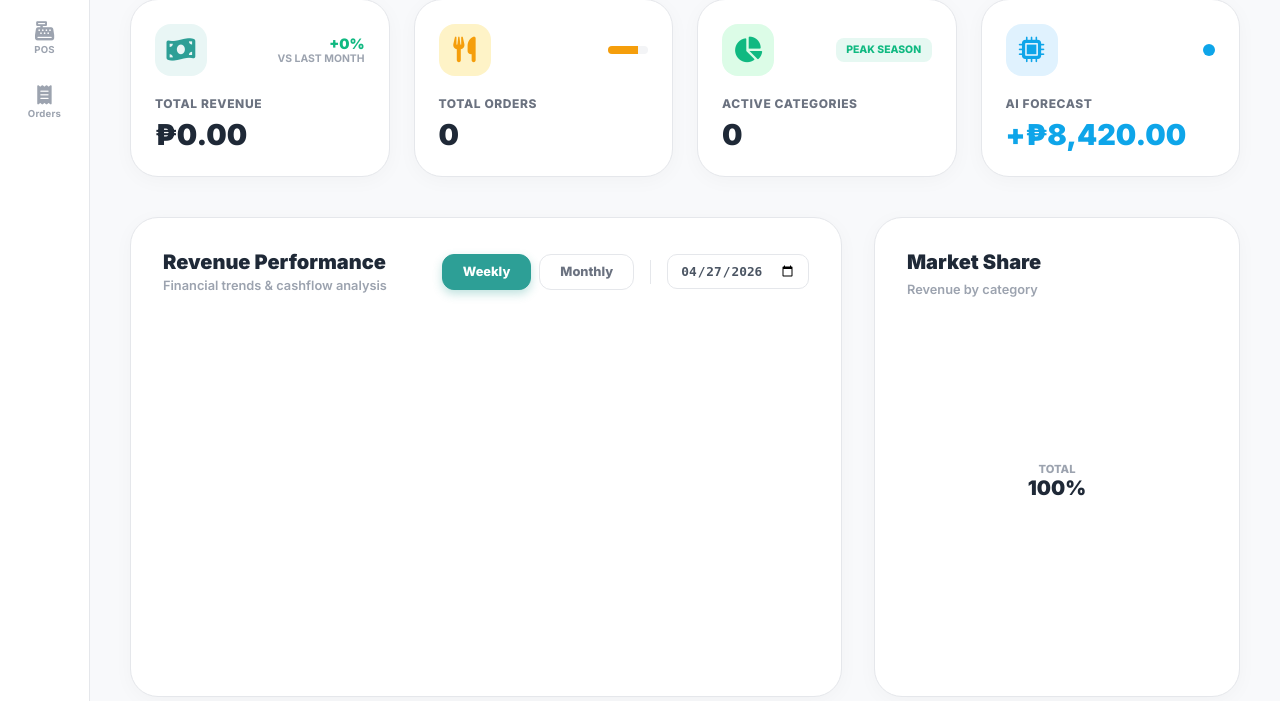
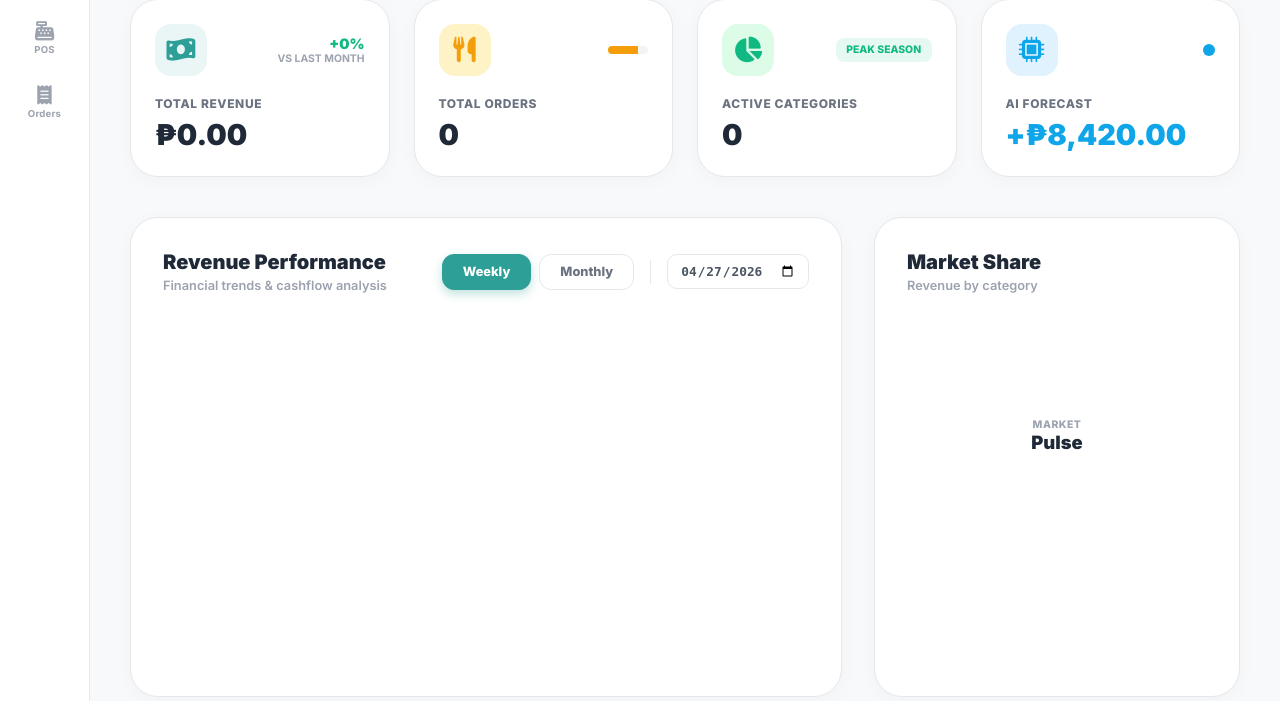
Before and after one commit to ejoavenada-cell/POS-w-salesAnalytics-AI-PredictionFInal, an ASP.NET Core app: template Views/Admin/Index.cshtml in a window 1280 px wide. Shown: the part 209-910 px from the top of the page. Run offline with ASP.NET Core 8, Linux system fonts and the light colour scheme; the template is opened without the code that fills it, so the values that code supplies are empty; a map, chart or similar area stays blank; some libraries are stand-ins or nearby versions.

```diff
--- a/Views/Admin/Index.cshtml
+++ b/Views/Admin/Index.cshtml
@@ -145,18 +145,22 @@
     </div>
 
     <!-- Category Distribution -->
-    <div class="glass-card" style="height: 480px; display: flex; flex-direction: column;">
-        <h3 style="font-size: 1.25rem; font-weight: 900; color: #1F2937; margin-bottom: 0.5rem;">Market Share</h3>
+    <div class="glass-card" style="display: flex; flex-direction: column; min-height: 480px;">
+        <h3 style="font-size: 1.25rem; font-weight: 900; color: #1F2937; margin-bottom: 0.25rem;">Market Share</h3>
         <p style="color: #9CA3AF; font-size: 0.8rem; font-weight: 600; margin-bottom: 2rem;">Revenue by category</p>
-        <div style="flex: 1; display: flex; align-items: center; justify-content: center; position: relative;">
-            <canvas id="categoryChart"></canvas>
-            <div style="position: absolute; text-align: center; pointer-events: none;">
-                <div style="font-size: 0.7rem; font-weight: 800; color: #9CA3AF; text-transform: uppercase;">Total</div>
-                <div style="font-size: 1.25rem; font-weight: 900; color: #1F2937;">100%</div>
+
+        <div style="flex: 1; display: flex; flex-direction: column; justify-content: space-between;">
+            <div style="height: 220px; display: flex; align-items: center; justify-content: center; position: relative;">
+                <canvas id="categoryChart"></canvas>
+                <div style="position: absolute; text-align: center; pointer-events: none; top: 50%; left: 50%; transform: translate(-50%, -50%);">
+                    <div style="font-size: 0.65rem; font-weight: 800; color: #9CA3AF; text-transform: uppercase; letter-spacing: 0.05em;">Market</div>
+                    <div style="font-size: 1.15rem; font-weight: 900; color: #1F2937;">Pulse</div>
+                </div>
             </div>
-        </div>
-        <div id="categoryLegend" style="margin-top: 2rem; display: grid; grid-template-columns: 1fr 1fr; gap: 0.75rem;">
-            <!-- Legend items will be injected by JS -->
+
+            <div id="categoryLegend" style="margin-top: 1.5rem; display: grid; grid-template-columns: 1fr 1fr; gap: 0.75rem; max-height: 120px; overflow-y: auto; padding-right: 5px;">
+                <!-- Legend items will be injected by JS -->
+            </div>
         </div>
     </div>
 </div>
@@ -378,16 +382,27 @@
             }
         });
 
-        // Inject Custom Legend
+        // Inject Custom Legend with Percentages
         const legendContainer = document.getElementById('categoryLegend');
+        const totalRev = catValues.reduce((a, b) => a + b, 0);
+
         catLabels.forEach((label, i) => {
+            const percentage = totalRev > 0 ? ((catValues[i] / totalRev) * 100).toFixed(1) : 0;
             const item = document.createElement('div');
             item.style.display = 'flex';
             item.style.alignItems = 'center';
+            item.style.justifyContent = 'space-between';
             item.style.gap = '0.5rem';
+            item.style.padding = '0.4rem 0.6rem';
+            item.style.background = 'rgba(0,0,0,0.02)';
+            item.style.borderRadius = '8px';
+
             item.innerHTML = `
-                <div style="width:10px; height:10px; border-radius:50%; background:${palette[i % palette.length]}"></div>
-                <span style="font-size:0.75rem; font-weight:800; color:#4B5563;">${label}</span>
+                <div style="display: flex; align-items: center; gap: 0.5rem; overflow: hidden;">
+                    <div style="width:8px; height:8px; border-radius:50%; flex-shrink:0; background:${palette[i % palette.length]}"></div>
+                    <span style="font-size:0.7rem; font-weight:800; color:#4B5563; white-space: nowrap; overflow: hidden; text-overflow: ellipsis;">${label}</span>
+                </div>
+                <span style="font-size:0.7rem; font-weight:900; color:var(--primary-color); opacity: 0.8;">${percentage}%</span>
             `;
             legendContainer.appendChild(item);
         });
```
Also changed, not shown: 16 other files.
